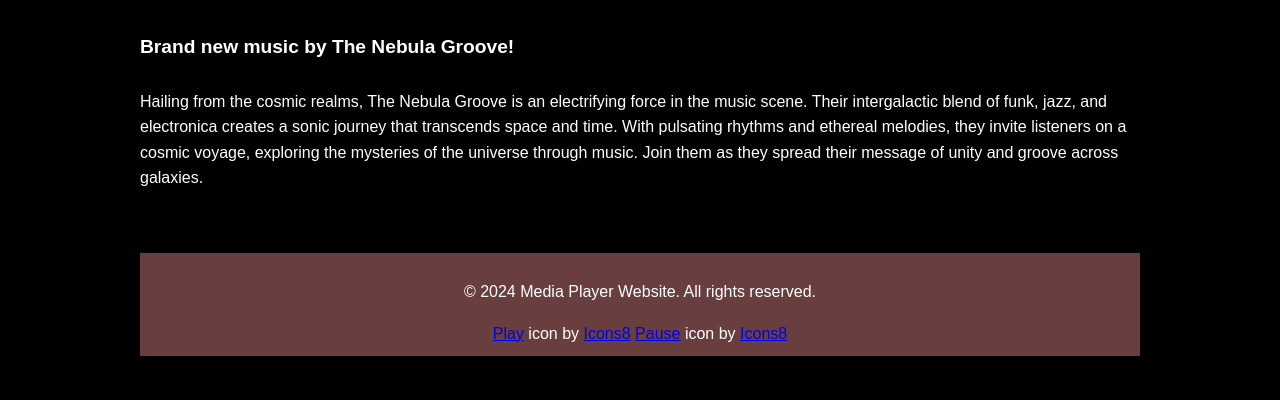
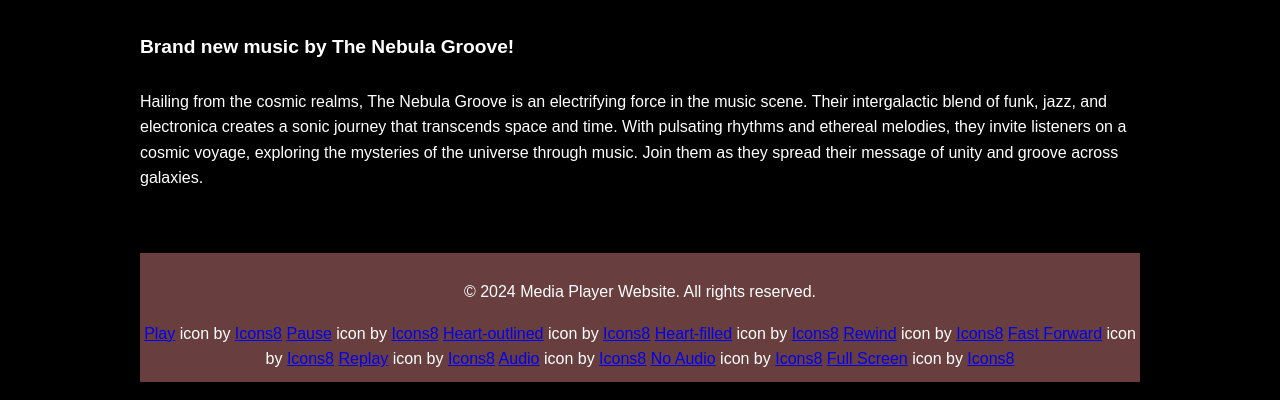
Before and after one commit to Sapnaaar/Sapnaaar.github.io, a plain HTML site: page assignment2/index.html in a window 1280 px wide. Shown: the part 469-869 px from the top of the page. Before the commit the page ends 843 px from the top, so only its background shows below. Drawn offline with Linux system fonts and the light colour scheme; a web font is replaced by a local one.

Commit message:
assignment 2 update 4

```diff
--- a/assignment2/index.html
+++ b/assignment2/index.html
@@ -152,17 +152,6 @@
             audience to show their support and appreciation through the like
             feature, informing the artists through numbers on how many viewers
             have liked and favourited the video -->
-
-          <!-- <button id="heart-button">
-            <img
-              id="heart-img"
-              src="heart-outlined.png"
-              alt="heart icon"
-              width="46"
-              height="42"
-              style="outline-color: black"
-            />
-          </button> -->
         </div>
         <div id="message"></div>
       </div>
@@ -181,9 +170,9 @@
         it simpler and less convoluted. It ended up being a success in the end,
         although I’m still unsure about where it went wrong in the first attempt
         I believe it was wise to start over with a slightly different and more
-        familiar approach - (refer to javascript file for the previous and now final attempts)-->
+        familiar approach - (refer to javascript file for the previous and now final attempts) -->
 
-      <!-- og button---------------------------------------------------------------------------------------------- -->
+      <!-- first heart button attempt---------------------------------------------------------------------------------------------- -->
       <!-- <div class="heart">
         <button id="heart-button ">
         <img
@@ -223,6 +212,22 @@
         <a href="https://icons8.com">Icons8</a>
         <a href="https://icons8.com/icon/61012/pause">Pause</a> icon by
         <a href="https://icons8.com">Icons8</a>
+        <a href="https://icons8.com/icon/87/heart">Heart-outlined</a> icon by
+        <a href="https://icons8.com">Icons8</a>
+        <a href="https://icons8.com/icon/7697/heart">Heart-filled</a> icon by
+        <a href="https://icons8.com">Icons8</a>
+        <a href="https://icons8.com/icon/91480/rewind">Rewind</a> icon by
+        <a href="https://icons8.com">Icons8</a>
+        <a href="https://icons8.com/icon/91476/fast-forward">Fast Forward</a>
+        icon by <a href="https://icons8.com">Icons8</a>
+        <a href="https://icons8.com/icon/91644/replay">Replay</a> icon by
+        <a href="https://icons8.com">Icons8</a>
+        <a href="https://icons8.com/icon/59734/audio">Audio</a> icon by
+        <a href="https://icons8.com">Icons8</a>
+        <a href="https://icons8.com/icon/91635/no-audio">No Audio</a> icon by
+        <a href="https://icons8.com">Icons8</a>
+        <a href="https://icons8.com/icon/69155/full-screen">Full Screen</a> icon
+        by <a href="https://icons8.com">Icons8</a>
       </footer>
     </main>
   </body>
--- a/assignment2/script.js
+++ b/assignment2/script.js
@@ -4,7 +4,7 @@ const playPauseImg = document.querySelector("#play-pause-img");
 const progressBar = document.querySelector("#progress-bar-fill");
 video.removeAttribute("controls");
 
-// play pause button
+// play pause button------------------------------------------------------------------------------------------------------------
 video.addEventListener("timeupdate", updateProgressBar);
 function togglePlayPause() {
   if (video.paused || video.ended) {
@@ -20,7 +20,7 @@ function updateProgressBar() {
   progressBar.style.width = value + "%";
 }
 
-// replay button
+// replay button-------------------------------------------------------------------------------------------------------------------
 
 const replayButton = document.querySelector("#replay-button");
 console.log(replayButton);
@@ -36,7 +36,9 @@ function replayVideo() {
   playPauseImg.src = "https://img.icons8.com/ios-glyphs/30/pause--v1.png";
 }
 
-// Mute unmute button
+// Mute unmute button---------------------------------------------------------------------------------------------------------------
+
+// For the mute/un-mute button I decided to have 2 visual cues to indicate change when a user decides to interact with the button to mute it. To do this I have chosen to change the icon upon clicking to change to a no-audio icon, and to further add to this I also decided to change the colour of the icon slightly when its muted to indicate that the audio is muted and out of play.
 
 const muteUnmuteButton = document.querySelector("#mute-unmute-button");
 console.log(muteUnmuteButton);
@@ -59,7 +61,7 @@ function toggleSound() {
   }
 }
 
-// Full screen button
+// Full screen button------------------------------------------------------------------------------------------------------------
 
 const fullScreenButton = document.querySelector("#full-screen-button");
 console.log(fullScreenButton);
@@ -81,19 +83,9 @@ function toggleFullScreen() {
 //     document.exitFullscreen();
 //   }
 
-//   I had initially done document.requestFullscreen instead of video.requestFullscreen which resulted in my code not working, however through research I was able to figure out my mistake
+//   I had initially done document.requestFullscreen instead of video.requestFullscreen which resulted in my code not working, and through research as well I was unable to solve the problem so I sought out chatgpt which located the error for me to fix and also helped me fix it.
 
-// --------------------------------------------------------------------------
-
-// Volume button
-// const volumeButton = document.querySelector("volume-button");
-// console.log(volumeButton);
-
-// volumeButton.addEventListener("click", toggleVolume);
-
-// function toggleVolume(){
-
-// like button------------------------------------------------------------------------
+// heart button---------------------------------------------------------------------------------------------------------------------
 const heartButton = document.querySelector("#heart-button");
 console.log(heartButton);
 
@@ -112,25 +104,7 @@ function toggleHeart() {
   }
 }
 
-function showMessage(message) {
-  messageDiv.textContent = message;
-}
-
-function clearMessage() {
-  messageDiv.textContent = "";
-}
-
-// having text pop up when favouriting the video
-const messageDiv = document.querySelector("#message");
-console.log(message);
-
-heartButton.addEventListener("click", addToFavourites);
-
-function addToFavourites() {
-  messageDiv.textContent = "(video has been added to favourites!)";
-}
-
-// Originally I attempted to do it by using "document.getelementByiD" to link the images to javascript in order to to have an image switch upon a click - however I realised it didnt feel interactive since unlike a button the icon will not be able to indicate its clickable when the mouse hovers over it, and so as a result I decided to change the code and make it a button instead which has the function of changing icons when clicked by a UserActivation.
+// Originally I attempted to do it by using "document.getelementByiD" to link the images to javascript in order to to have an image switch upon a click (source: https://stackoverflow.com/questions/55442477/make-text-appear-disappear-on-button-click_) however I realised it didnt feel interactive as when I attempted it the button icon was not  able to indicate that its clickable when the mouse hovers over it, and so as a result I decided to change the code and make it a button instead which has the function of changing icons when clicked by a UserActivation.
 
 // function changeImage() {
 //   if (
@@ -144,7 +118,28 @@ function addToFavourites() {
 //   }
 // }
 
-// rewind and fast forward button
+// having text pop up when favouriting the video-------------------------------------------------------------------------------------
+// const messageDiv = document.querySelector("#message");
+// console.log(message);
+
+// heartButton.addEventListener("click", addToFavourites);
+
+// function addToFavourites() {
+//   messageDiv.textContent = "(video has been added to favourites!)";
+// }
+
+// other attempts:
+// Here I attempted to code it so that the message is cleared if the user un-favourites the heart icon however this attempt did not work and I was also not able to fix the problem.
+
+function showMessage(message) {
+  messageDiv.textContent = message;
+}
+
+function clearMessage() {
+  messageDiv.textContent = "";
+}
+
+// rewind and fast forward button----------------------------------------------------------------------------------------------------
 const rewindButton = document.querySelector("#rewind-button");
 const fastForwardButton = document.querySelector("#fast-forward-button");
 
@@ -158,3 +153,5 @@ function rewindVideo() {
 function fastForwardVideo() {
   video.currentTime += 15;
 }
+
+// external source which helped with this code: https://stackoverflow.com/questions/73404753/how-to-add-a-5-sec-rewind-and-fast-forward-buttons-to-html5-audio-player
```
